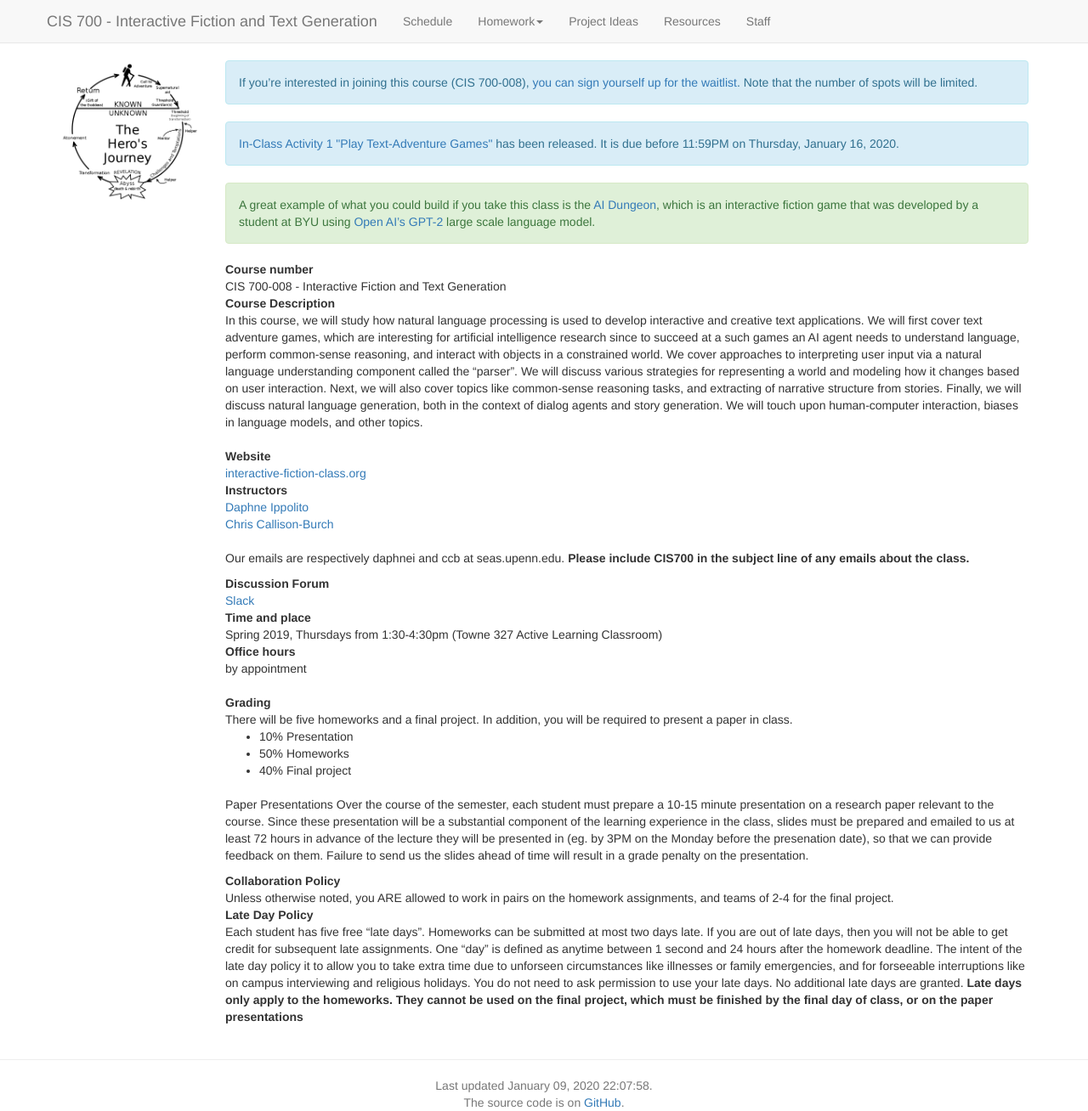
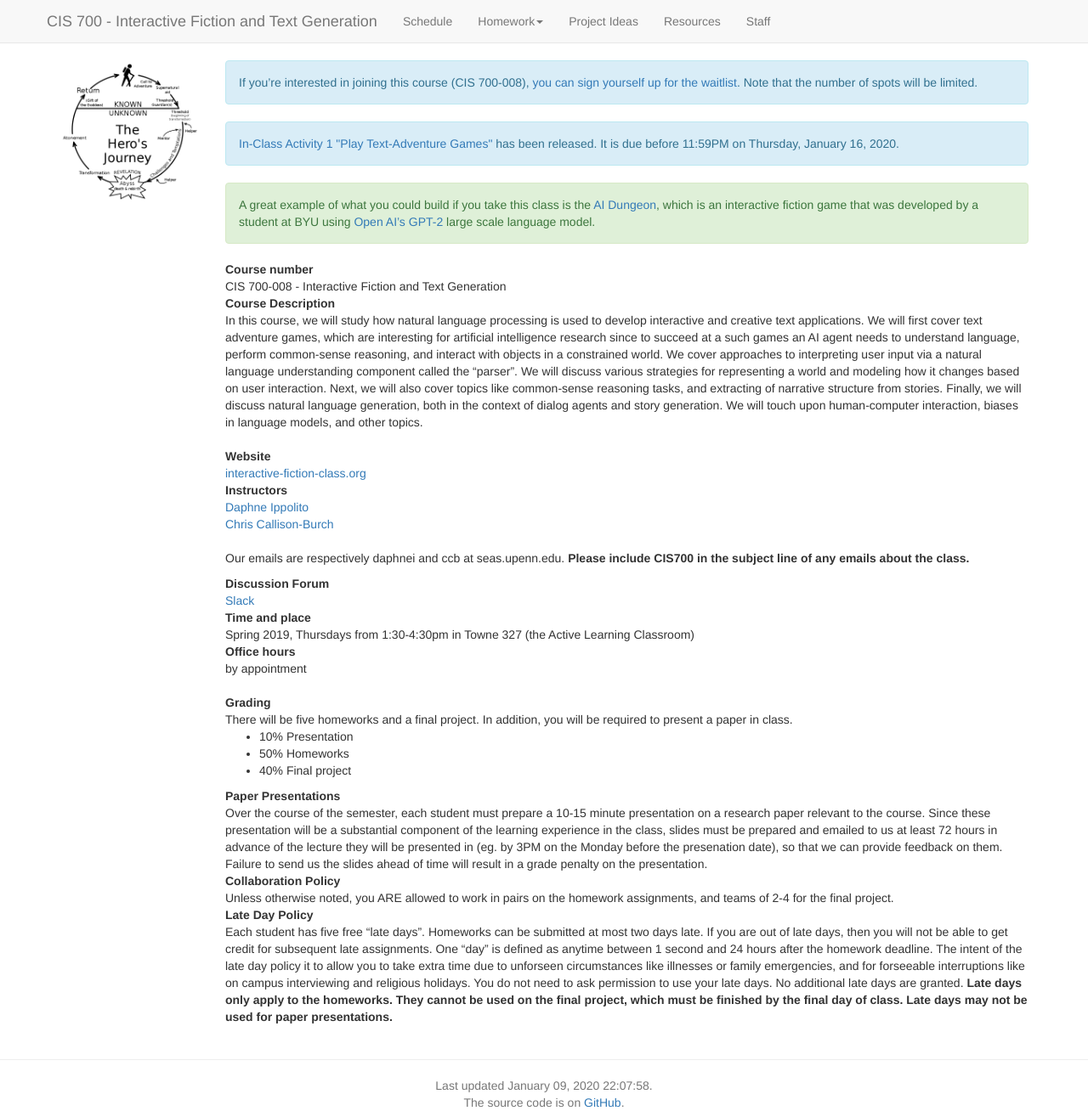
Before and after one commit to interactive-fiction-class/interactive-fiction-class.github.io, a Jekyll site: the page built from index.md, in a window 1280 px wide. Shown: the whole page at 85% size. Built offline with Jekyll 4.4.1, drawn with Linux system fonts in a browser that asks for light colours; nearby versions of some CDN libraries; a script that is not in the unit is left out.

Commit message:
Update index.md

```diff
--- a/index.md
+++ b/index.md
@@ -76,7 +76,7 @@ Discussion Forum
 : [Slack](http://cis700-ifatg.slack.com/)
 
 Time and place
-: Spring 2019, Thursdays from 1:30-4:30pm (Towne 327 Active Learning Classroom)
+: Spring 2019, Thursdays from 1:30-4:30pm in Towne 327 (the Active Learning Classroom)
 
 Office hours
 : by appointment
@@ -95,10 +95,10 @@ Grading
 * 40% Final project
 
 Paper Presentations
-Over the course of the semester, each student must prepare a 10-15 minute presentation on a research paper relevant to the course. Since these presentation will be a substantial component of the learning experience in the class, slides must be prepared and emailed to us at least 72 hours in advance of the lecture they will be presented in (eg. by 3PM on the Monday before the presenation date), so that we can provide feedback on them. Failure to send us the slides ahead of time will result in a grade penalty on the presentation.
+: Over the course of the semester, each student must prepare a 10-15 minute presentation on a research paper relevant to the course. Since these presentation will be a substantial component of the learning experience in the class, slides must be prepared and emailed to us at least 72 hours in advance of the lecture they will be presented in (eg. by 3PM on the Monday before the presenation date), so that we can provide feedback on them. Failure to send us the slides ahead of time will result in a grade penalty on the presentation.
 
 Collaboration Policy
 : Unless otherwise noted, you ARE allowed to work in pairs on the homework assignments, and teams of 2-4 for the final project.
 
 Late Day Policy
-: Each student has five free "late days".  Homeworks can be submitted at most two days late.  If you are out of late days, then you will not be able to get credit for subsequent late assignments. One "day" is defined as anytime between 1 second and 24 hours after the homework deadline. The intent of the late day policy it to allow you to take extra time due to unforseen circumstances like illnesses or family emergencies, and for forseeable interruptions like on campus interviewing and religious holidays.  You do not need to ask permission to use your late days.  No additional late days are granted. **Late days only apply to the homeworks. They cannot be used on the final project, which must be finished by the final day of class, or on the paper presentations**
+: Each student has five free "late days".  Homeworks can be submitted at most two days late.  If you are out of late days, then you will not be able to get credit for subsequent late assignments. One "day" is defined as anytime between 1 second and 24 hours after the homework deadline. The intent of the late day policy it to allow you to take extra time due to unforseen circumstances like illnesses or family emergencies, and for forseeable interruptions like on campus interviewing and religious holidays.  You do not need to ask permission to use your late days.  No additional late days are granted. **Late days only apply to the homeworks. They cannot be used on the final project, which must be finished by the final day of class.  Late days may not be used for paper presentations.**
```
